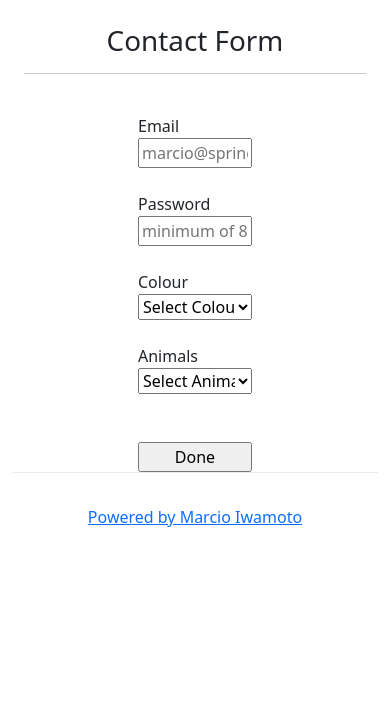
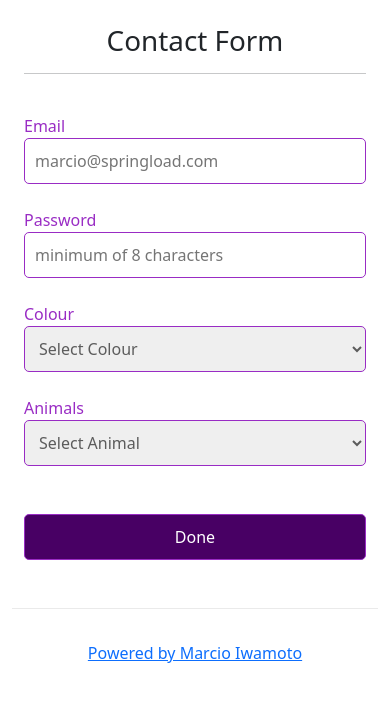
Before and after one commit to marciomki/springload, a Next.js app: page / in a window 390 px wide. Shown: the top 702 px of the page. Built offline with nearby package versions, Linux system fonts and the light colour scheme.

Commit message:
added styling and responsive form

```diff
--- a/components/Form.js
+++ b/components/Form.js
@@ -11,17 +11,17 @@ const Form = () => {
     const showArea = watch('animal');
     return (
         <div className={'container-fluid'}>
-           <form onSubmit={handleSubmit(onSubmit)} className={'d-flex text-left col-4 flex-column m-auto'}>
-                <label>Email</label>
-                <input {...register('email', { required: true, pattern: { value: /^[A-Z0-9._%+-]+@[A-Z0-9.-]+\.[A-Z]{2,}$/i}})}  type='email' placeholder="marcio@springload.com"/>
+           <form onSubmit={handleSubmit(onSubmit)} className={'d-flex text-left col-md-8 col-lg-4 col-12 flex-column m-auto pb-5'}>
+                <label className={styles.label}>Email</label>
+                <input className={styles.input} {...register('email', { required: true, pattern: { value: /^[A-Z0-9._%+-]+@[A-Z0-9.-]+\.[A-Z]{2,}$/i}})}  type='email' placeholder="marcio@springload.com"/>
                 {errors.email && <span className={styles.validationMsg}>Email is invalid</span>}
                 <br />
-                <label>Password</label>
-                <input {...register('password', { required: true, minLength: 8 })} type='password' placeholder="minimum of 8 characters" />
+                <label className={styles.label}>Password</label>
+                <input className={styles.input} {...register('password', { required: true, minLength: 8 })} type='password' placeholder="minimum of 8 characters" />
                 {errors.password && <span className={styles.validationMsg}>Password requires minimum of 8 characters</span>}
                 <br />
-                <label>Colour</label>
-                <select {...register('colour')}>
+                <label className={styles.label}>Colour</label>
+                <select className={styles.input} {...register('colour')}>
                     <option value="null" defaultValue>Select Colour</option>
                     <option value="blue" >Blue</option>
                     <option value="green">Green</option>
@@ -30,8 +30,8 @@ const Form = () => {
                     <option value="brown">Brown</option>
                 </select>
                 <br/>
-                <label>Animals</label>
-                <select {...register('animal')} >
+                <label className={styles.label}>Animals</label>
+                <select className={styles.input} {...register('animal')} >
                     <option value="null" defaultValue>Select Animal</option>
                     <option value="bear">Bear</option>
                     <option value="tiger">Tiger</option>
@@ -41,14 +41,14 @@ const Form = () => {
                 {showArea == 'tiger' &&
                     <span>
                         <br/>
-                        <label>Type of tiger</label><br/>
-                        <textarea {...register('tigertype', { required: true})} className={"w-100"} />
+                        <label className={styles.label}>Type of tiger</label><br/>
+                        <textarea {...register('tigertype', { required: true})} className={styles.input} />
                     </span>
                 }
                 {errors.tigertype && <span className={styles.validationMsg}>Tiger type is required</span>}
 
                 <br/><br/>
-                <input className='submitButton' type='submit' value='Done' />
+                <input className={styles.submitButton} type='submit' value='Done' />
             </form>
         </div>
     )
--- a/styles/Home.module.scss
+++ b/styles/Home.module.scss
@@ -1,3 +1,8 @@
+$purple: #992cc4;
+$dark-purple: #480064;
+$gray: #5c5c5c;
+$white: #ffffff;
+$red: #b30000;
 .container {
   padding: 0 2rem;
 }
@@ -109,7 +114,25 @@
 }
 
 .validationMsg {
-  color: purple;
+  color: red;
+}
+
+.label {
+  color: $purple;
+}
+.input {
+  border: 1px solid $purple;
+  border-radius: 5px;
+  padding: 10px;
+  color: $gray;
+  width: 100%;
+}
+.submitButton {
+  background-color: $dark-purple;
+  border: 1px solid $purple;
+  border-radius: 5px;
+  padding: 10px;
+  color: $white;
 }
 
 @media (max-width: 600px) {
```
